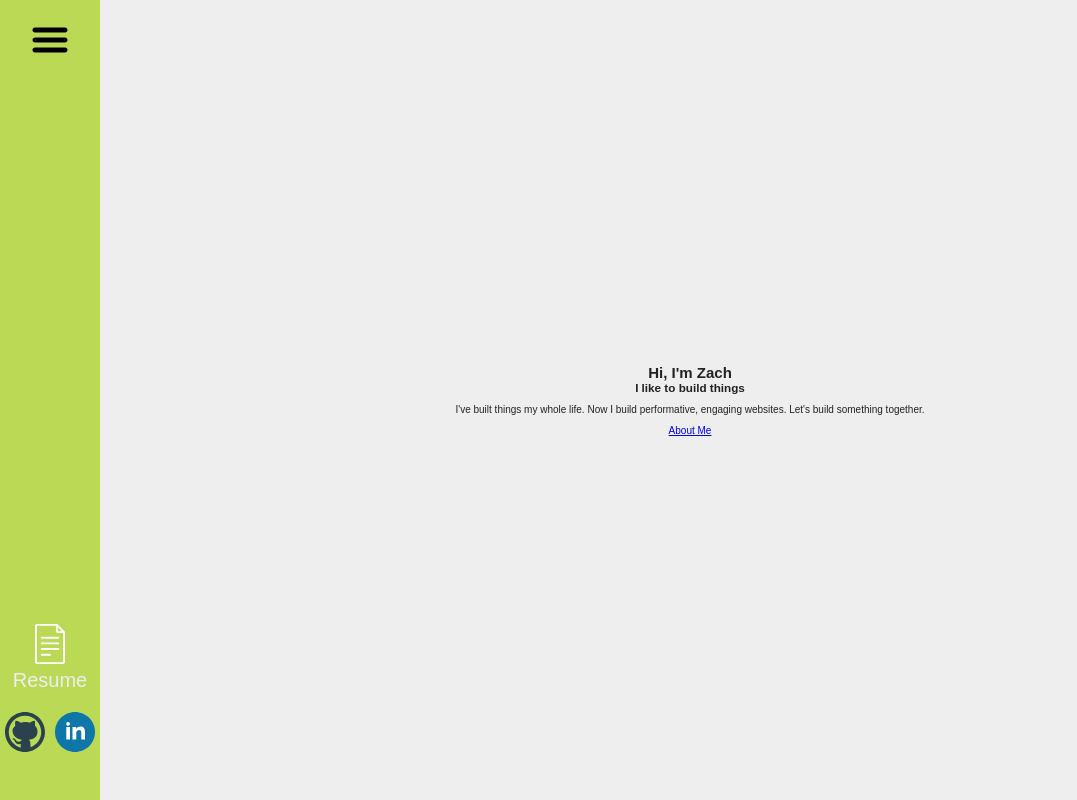
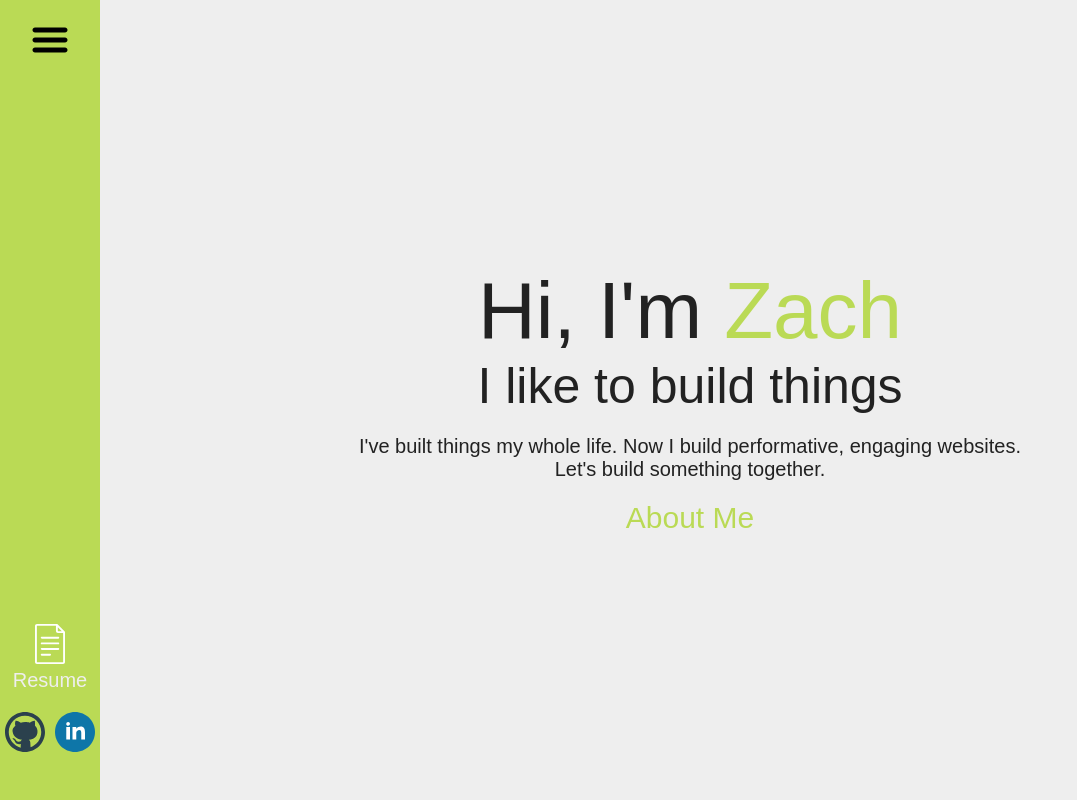
Before and after one commit to zvansom/Portfolio, a React (Create React App) app: page / in a window 1280 px wide. Shown: the whole page, without its empty margins (0-1077 px from the left). Built offline with nearby package versions, Linux system fonts and the light colour scheme.

Commit message:
Home styling and contact page content update

```diff
--- a/src/App.css
+++ b/src/App.css
@@ -131,8 +131,36 @@ main {
   align-self: center;
 }
 
-.page h2{
+.home--title {
   font-size: 8rem;
   margin: 0;
   font-weight: 300;
 }
+
+.home--title span {
+  color: var(--green);
+  font-weight: 500;
+}
+
+.home--subtitle {
+  font-size: 5rem;
+  font-weight: 300;
+}
+
+.home--text {
+  font-size: 2rem;
+  font-weight: 500;
+  max-width: 60%;
+  margin: 20px auto;
+}
+
+.home--cta {
+  font-size: 3rem;
+  padding: 20px;
+  text-decoration: none;
+  color: var(--green);
+}
+
+.home--cta:hover {
+  color: #111;
+}
--- a/src/Routes/Contact.js
+++ b/src/Routes/Contact.js
@@ -3,13 +3,15 @@ import React, { Component } from 'react';
 export default class Contact extends Component {
   render() {
     return (
-      <main>
+      <main className="page">
         <h2>Contact Me</h2>
         <h3>Now all that's left is for me to get to know you!</h3>
-        <h4>Get in touch and let's build your little corner of the internet together.</h4>
-        <h5>You can reach me at any one of the links below.</h5>
-        <a href="#"><img src="" alt="Github" /></a>
-        <a href="#"><img src="" alt="Linked In" /></a>
+        <a href="https://github.com/zvansom">
+          <img src="" alt="Github" />
+        </a>
+        <a href="https://www.linkedin.com/in/zach-vansomeren/">
+          <img src="" alt="Linked In" />
+        </a>
         <a href="mailto:zvansomeren@gmail.com">Email</a>
       </main>
     )
--- a/src/Routes/Home.js
+++ b/src/Routes/Home.js
@@ -1,13 +1,13 @@
 import React from 'react';
 
 const Home = () => (
-  <main className="home">
-    <h2>Hi, I'm <span>Zach</span></h2>
-    <h3>I like to build things</h3>
-    <p>
+  <main className="page">
+    <h2 className="home--title">Hi, I'm <span>Zach</span></h2>
+    <h3 className="home--subtitle">I like to build things</h3>
+    <p className="home--text">
       I've built things my whole life.  Now I build performative, engaging websites.  Let's build something together.
     </p>
-    <a className="button" href="/about">About Me</a>
+    <a className="home--cta" href="/about">About Me</a>
   </main>
 );
 
```
